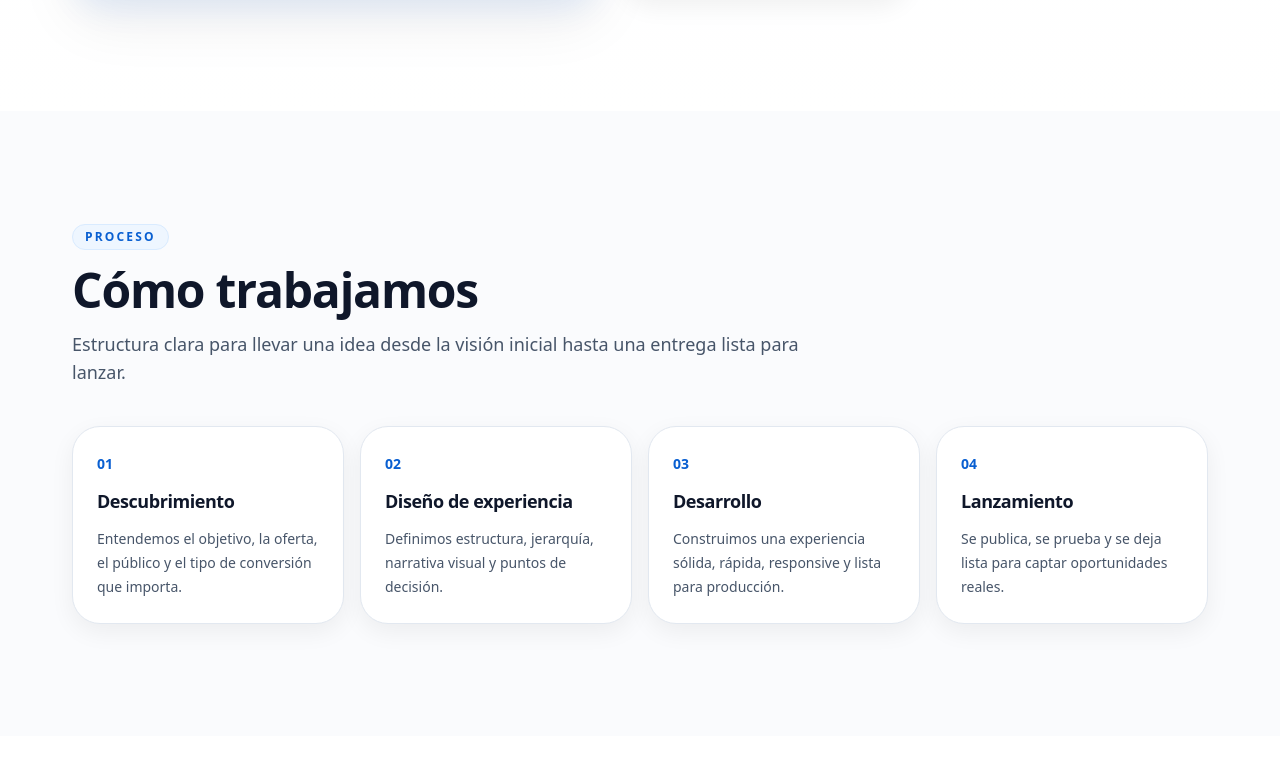
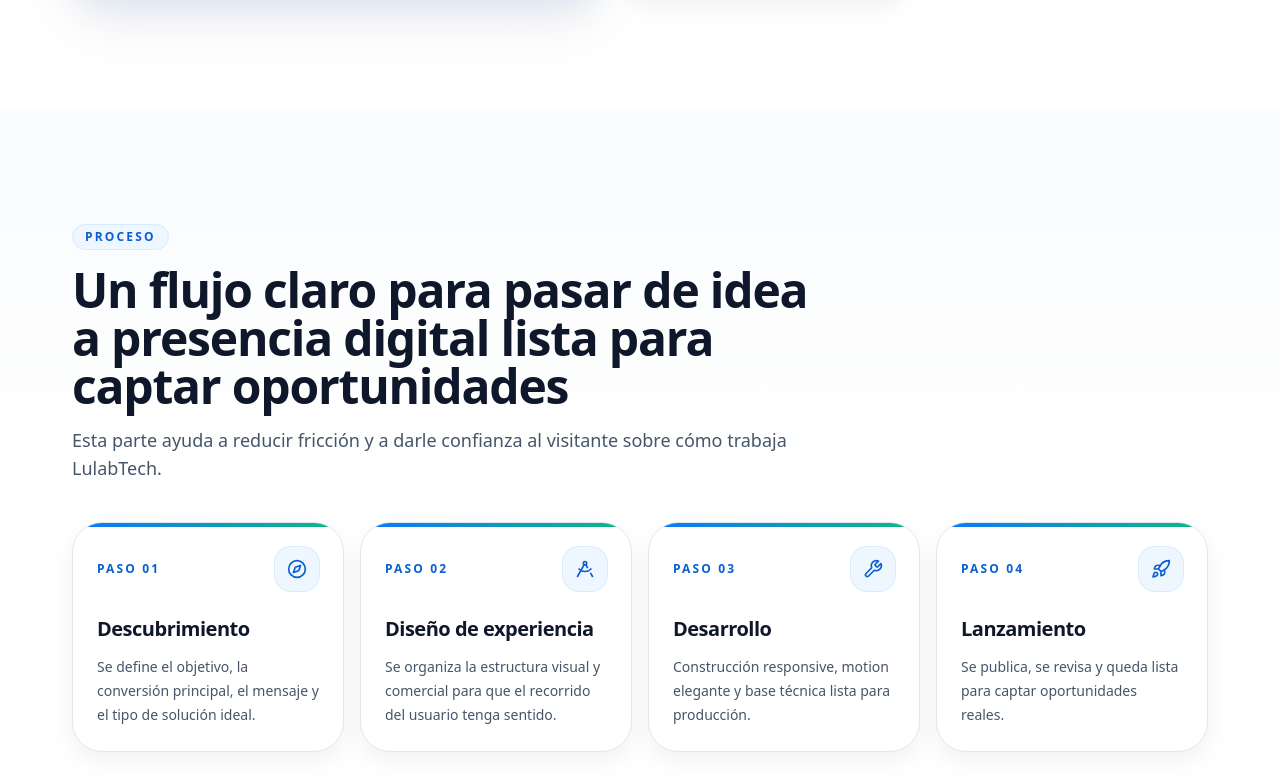
Before and after one commit to lulabtechnology/Lulabtech, a Next.js app: page / in a window 1280 px wide. Shown: the part 6301-7080 px from the top of the page. Built offline with nearby package versions, Linux system fonts and the light colour scheme; no server answers.

Commit message:
Update process.tsx

```diff
--- a/components/sections/process.tsx
+++ b/components/sections/process.tsx
@@ -1,26 +1,76 @@
-import { processSteps } from "@/data/process";
+import { Compass, DraftingCompass, Rocket, Wrench } from "lucide-react";
 import { NAV_ANCHORS } from "@/lib/constants";
 import { SectionShell } from "@/components/layout/section-shell";
+import { Reveal } from "@/components/motion/reveal";
+import { Stagger } from "@/components/motion/stagger";
+import { IconBox } from "@/components/ui/icon-box";
 import { SectionHeading } from "@/components/ui/section-heading";
+
+const steps = [
+  {
+    step: "01",
+    icon: Compass,
+    title: "Descubrimiento",
+    description:
+      "Se define el objetivo, la conversión principal, el mensaje y el tipo de solución ideal."
+  },
+  {
+    step: "02",
+    icon: DraftingCompass,
+    title: "Diseño de experiencia",
+    description:
+      "Se organiza la estructura visual y comercial para que el recorrido del usuario tenga sentido."
+  },
+  {
+    step: "03",
+    icon: Wrench,
+    title: "Desarrollo",
+    description:
+      "Construcción responsive, motion elegante y base técnica lista para producción."
+  },
+  {
+    step: "04",
+    icon: Rocket,
+    title: "Lanzamiento",
+    description:
+      "Se publica, se revisa y queda lista para captar oportunidades reales."
+  }
+];
 
 export function ProcessSection() {
   return (
-    <SectionShell id={NAV_ANCHORS.process} className="bg-slate-50/70">
-      <SectionHeading
-        eyebrow="Proceso"
-        title="Cómo trabajamos"
-        description="Estructura clara para llevar una idea desde la visión inicial hasta una entrega lista para lanzar."
-      />
+    <SectionShell
+      id={NAV_ANCHORS.process}
+      className="overflow-hidden bg-gradient-to-b from-slate-50/80 via-white to-white"
+    >
+      <Reveal>
+        <SectionHeading
+          eyebrow="Proceso"
+          title="Un flujo claro para pasar de idea a presencia digital lista para captar oportunidades"
+          description="Esta parte ayuda a reducir fricción y a darle confianza al visitante sobre cómo trabaja LulabTech."
+        />
+      </Reveal>
 
-      <div className="mt-10 grid gap-4 md:grid-cols-2 xl:grid-cols-4">
-        {processSteps.map((step) => (
-          <div key={step.step} className="surface-card p-6">
-            <span className="text-sm font-semibold text-brand-700">{step.step}</span>
-            <h3 className="mt-3 text-lg font-semibold text-ink-900">{step.title}</h3>
+      <Stagger className="mt-10 grid gap-4 lg:grid-cols-4">
+        {steps.map((step) => (
+          <div
+            key={step.step}
+            className="group relative overflow-hidden rounded-[30px] border border-slate-200 bg-white p-6 shadow-soft transition duration-300 hover:-translate-y-1 hover:shadow-elevated"
+          >
+            <div className="absolute inset-x-0 top-0 h-1 bg-gradient-to-r from-brand-600 to-accent-500" />
+
+            <div className="flex items-center justify-between gap-4">
+              <span className="text-xs font-semibold uppercase tracking-[0.18em] text-brand-700">
+                Paso {step.step}
+              </span>
+              <IconBox icon={step.icon} className="h-11 w-11 rounded-2xl" />
+            </div>
+
+            <h3 className="mt-6 text-xl font-semibold text-ink-900">{step.title}</h3>
             <p className="mt-3 text-sm leading-6 text-ink-600">{step.description}</p>
           </div>
         ))}
-      </div>
+      </Stagger>
     </SectionShell>
   );
 }
```
